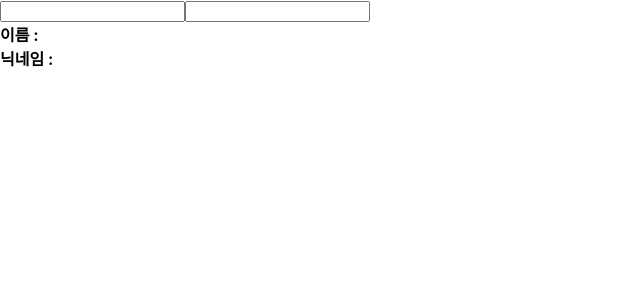
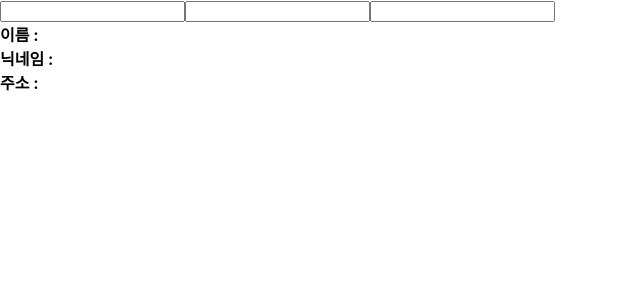
Before and after one commit to Yudain22/my-app, a React (Create React App) app: page / in a window 1280 px wide. Shown: the top 300 px of the page, without its empty margins (0-640 px from the left). Built offline with nearby package versions, Linux system fonts and the light colour scheme.

Commit message:
추가하면 이렇게

```diff
--- a/src/chapter07/Info.jsx
+++ b/src/chapter07/Info.jsx
@@ -1,20 +1,21 @@
-import React, {act, useEffect, useReducer, useState} from "react";
+import React, { act, useEffect, useReducer, useState } from "react";
 
-function reducer(state, action){
-    return{
+function reducer(state, action) {
+    return {
         ...state,
-        [action.name]:action.value
+        [action.name]: action.value
     };
 }
 
-function Info(){
+function Info() {
     const [state, dispatch] = useReducer(reducer, {
-        name:'',
-        nickname:''
+        name: '',
+        nickname: '',
+        addr: ''
     });
 
-    const{name,nickname}=state;
-    const onChange= e => {
+    const { name, nickname, addr } = state;
+    const onChange = e => {
         dispatch(e.target);
     };
 
@@ -40,20 +41,25 @@ function Info(){
     //     setNickname(e.target.value)
     // };
 
-    return(
+    return (
         <div>
             <div>
-                <input name="name" value={name} onChange={onChange}/>
+                <input name="name" value={name} onChange={onChange} />
                 {/* onChange가 바뀌면 onChageName 값 호출 */}
-                <input name="nickname" value={nickname} onChange={onChange}/>
+                <input name="nickname" value={nickname} onChange={onChange} />
+                {/* onChange가 바뀌면 onChangeNickname 값 호출 */}
+                <input name="addr" value={addr} onChange={onChange} />
                 {/* onChange가 바뀌면 onChangeNickname 값 호출 */}
             </div>
             <div>
-            <div><b>이름  : </b>{name}</div>
-        </div>
-        <div>
-            <div><b>닉네임  : </b>{nickname}</div>
-        </div>
+                <div><b>이름  : </b>{name}</div>
+            </div>
+            <div>
+                <div><b>닉네임  : </b>{nickname}</div>
+            </div>
+            <div>
+                <div><b>주소  : </b>{addr}</div>
+            </div>
         </div>
     )
 }
```
